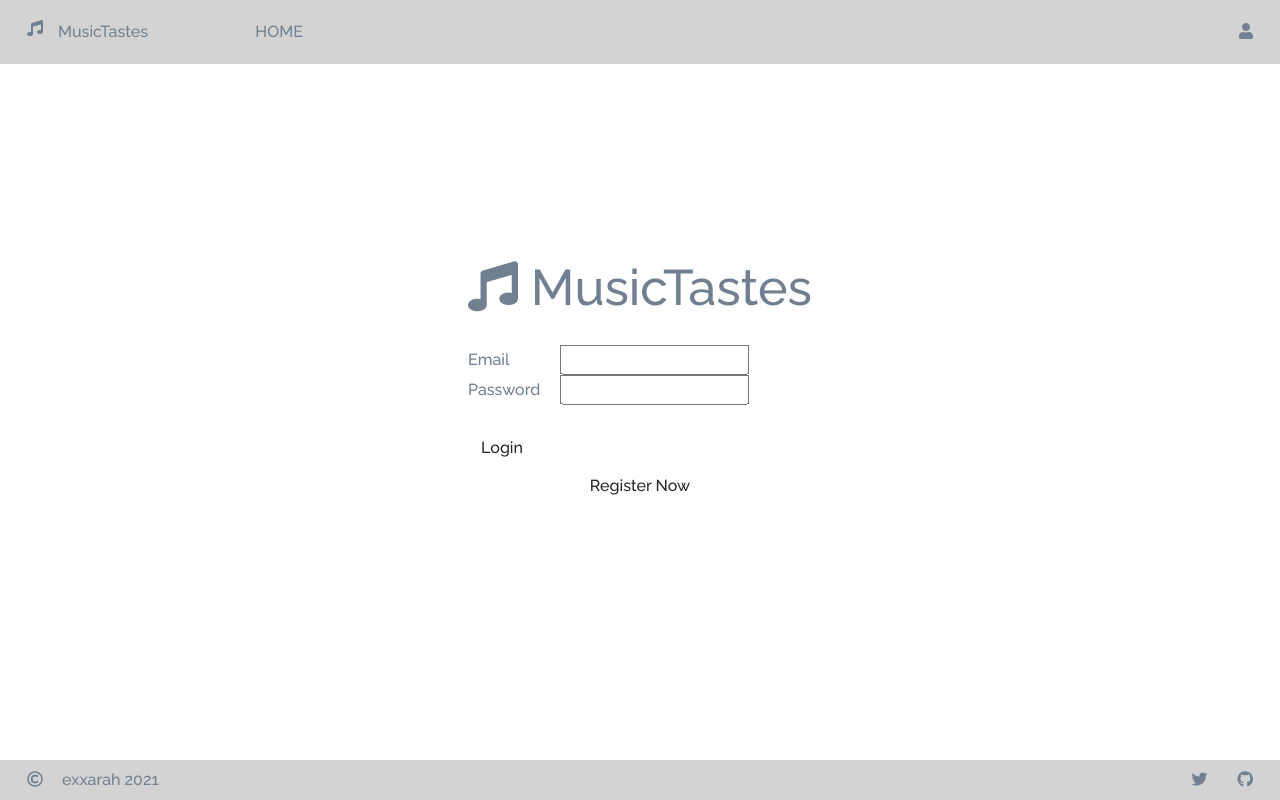
After one commit to exxarah/MusicTastes, a Flask app: page /login/ in a window 1280 px wide. The commit adds this page. Run offline with Flask 2, Linux system fonts and the light colour scheme; some libraries are stand-ins or nearby versions.

Commit message:
Added normal auth stuff with flask_login

```diff
--- a/config.py
+++ b/config.py
@@ -18,3 +18,8 @@ DATABASE_CONNECT_OPTIONS = {}
 SECRET_KEY = 'L0L_PLZ_N0_HAX'
 LOGIN_DISABLED = False
 TESTING = False
+
+# OAuth Stuff
+SPOTIFY_CLIENT_ID = os.environ.get('SPOTIFY_CLIENT_ID', None)
+SPOTIFY_CLIENT_SECRET = os.environ.get('SPOTIFY_CLIENT_SECRET', None)
+SPOTIFY_REDIRECT_URI = os.environ.get('SPOTIFY_REDIRECT_URI', None)
--- /dev/null
+++ b/musictastes/auth/templates/login.html
@@ -0,0 +1,40 @@
+{% extends "base.html" %}
+
+{% block head %}
+	{{ super() }}
+	<link rel="stylesheet" type="text/css" href="{{ url_for('static', filename='css/auth/login.css') }}"/>
+{% endblock %}
+
+{% block title %}LOGIN{% endblock %}
+
+{% block content %}
+	<div id="centered-box">
+		<div id="big-logo">
+			<i class="fas fa-music"></i> MusicTastes
+		</div>
+		<div class="flash-box">
+			{% with messages = get_flashed_messages() %}
+			{% if messages %}
+				{{ messages[0] }}
+			{% endif %}
+			{% endwith %}
+		</div>
+		<form method="post" action="/auth/login/">
+			<div class="form-group row">
+				<label for="email" class="col-sm-3 vertical-center">Email</label>
+				<div class="col-sm-9">
+					<input type="email" name="email" required>
+				</div>
+			</div>
+			<div class="form-group row">
+				<label for="password" class="col-sm-3 vertical-center">Password</label>
+				<div class="col-sm-9">
+					<input type="password" name="password" required>
+				</div>
+			</div>
+			<br>
+			<input type="submit" class="btn" id="submit" value="Login">
+		</form>
+		<button class="btn" onclick="location.href='{{ url_for('auth_bp.register') }}'" type="button">Register Now</button>
+	</div>
+{% endblock %}
--- a/musictastes/auth/views.py
+++ b/musictastes/auth/views.py
@@ -1,8 +1,68 @@
-from flask import render_template
+from flask import render_template, redirect, url_for, request, flash
+from flask_login import login_required, current_user, logout_user, login_user
+from werkzeug.security import generate_password_hash, check_password_hash
+from musictastes import db
 from . import auth_bp
+from .models import User
 
 
-@auth_bp.route('/login')
+@auth_bp.route('/register/')
+def register():
+    return render_template('register.html')
+
+
+@auth_bp.route('/register/', methods=['POST'])
+def register_post():
+    # Add New User
+    email = request.form.get('email')
+    username = request.form.get('username')
+    password = request.form.get('password')
+
+    user = User.query.filter_by(email=email).first()
+    if user:
+        flash('Email Address already in user')
+        return redirect(url_for('auth_bp.register'))
+
+    new_user = User(
+        email=email,
+        username=username,
+        password=generate_password_hash(password)
+    )
+
+    db.session.add(new_user)
+    db.session.commit()
+
+    return redirect(url_for('auth_bp.login'))
+
+
+@auth_bp.route('/login/')
 def login():
-    print("login")
     return render_template('login.html')
+
+
+@auth_bp.route('/login/', methods=['POST'])
+def login_post():
+    # Login The User
+    email = request.form.get('email')
+    password = request.form.get('password')
+
+    user = User.query.filter_by(email=email).first()
+    if not user or not check_password_hash(user.password, password):
+        flash('Please check your login details and try again.')
+        return redirect(url_for('auth_bp.login'))
+
+    login_user(user, remember=False)
+    return redirect(url_for('auth_bp.profile'))
+
+
+@auth_bp.route('/logout/')
+@login_required
+def logout():
+    logout_user()
+    return redirect(url_for('auth_bp.login'))
+
+
+@auth_bp.route('/profile/')
+@login_required
+def profile():
+    return render_template('profile.html', user=current_user)
--- /dev/null
+++ b/musictastes/static/css/auth/login.css
@@ -0,0 +1,18 @@
+#content {
+    position: relative;
+    height: 87vh;
+}
+
+#centered-box {
+    padding: 50px;
+}
+
+#centered-box > * {
+    width: 100%;
+}
+
+#big-logo {
+    font-size: 50px;
+    text-align: center;
+    margin-bottom: 20px;
+}
--- a/musictastes/static/css/musictastes.css
+++ b/musictastes/static/css/musictastes.css
@@ -43,3 +43,10 @@ i.selected {
     background-color: coral;
     color: whitesmoke;
 }
+
+#centered-box {
+    position: absolute;
+    top: 45%;
+    left: 50%;
+    transform: translate(-50%, -50%);
+}
--- a/musictastes/templates/header.html
+++ b/musictastes/templates/header.html
@@ -3,13 +3,13 @@
 <div class="container-fluid fixed-top">
 	<div id="header" class="row">
 		<div id="logo" class="col-12 col-md-2 vertical-center d-flex justify-content-center justify-content-md-start">
-			<i class="fas fa-music"></i> MySpotify
+			<i class="fas fa-music"></i> MusicTastes
 		</div>
 		<div id="navbar" class="col vertical-center d-flex">
 			<button><a href="{{ url_for('general_bp.index') }}">HOME</a></button>
 		</div>
 		<div id="user-info" class="col-md-2 vertical-center justify-content-end d-flex">
-			<button><a href=""><i class="fas fa-user"></i></a></button>
+			<button><a href="{{ url_for('auth_bp.profile') }}"><i class="fas fa-user"></i></a></button>
 		</div>
 	</div>
 </div>
```
Also changed, not shown: musictastes/__init__.py (+18 -8 lines), musictastes/auth/templates/profile.html (added, +12 -0 lines), musictastes/auth/templates/register.html (added, +45 -0 lines), musictastes/models/__init__.py (deleted).
